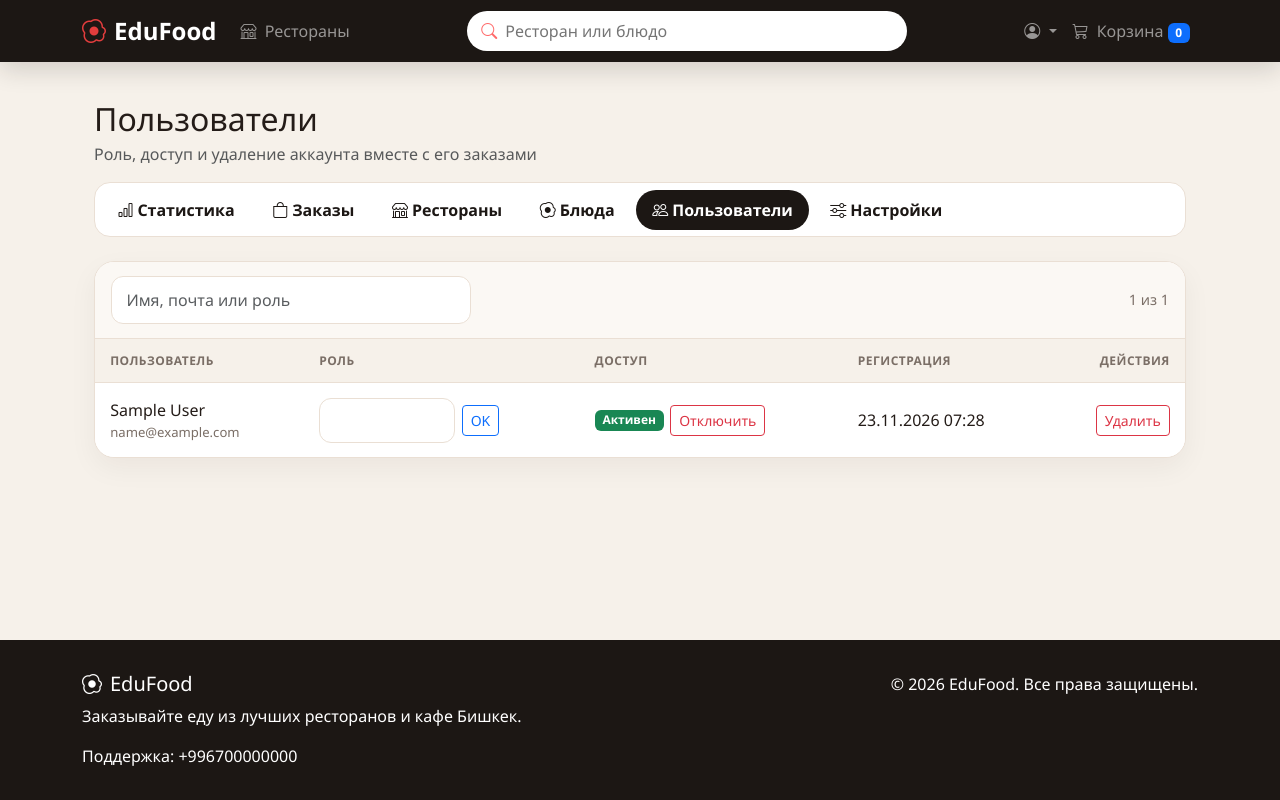
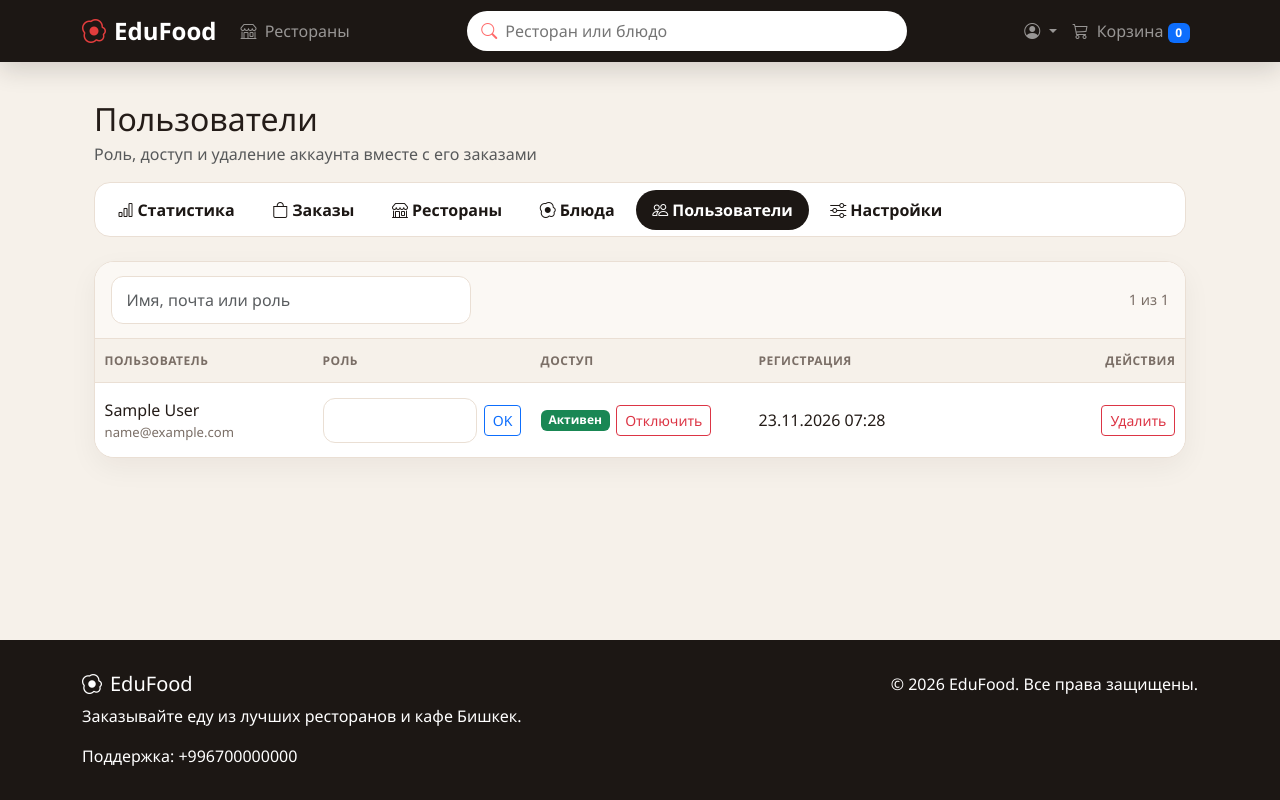
Before and after one commit to GycokxD/FoodDeliv, a Spring Boot app: page /admin/users in a window 1280 px wide. Run offline with Spring Boot 4, Linux system fonts and the light colour scheme; the visitor is signed in with stand-in values (Sample User, id 1); data that the repository does not hold is empty; some of the project's set-up classes (security, data sources, template engines, error pages and the like) are left out, and stand-ins take their place; some libraries are stand-ins or nearby versions.

Commit message:
Bug fixed

```diff
--- a/src/main/resources/templates/admin/orders.ftlh
+++ b/src/main/resources/templates/admin/orders.ftlh
@@ -28,7 +28,7 @@
                 <#list orders as order>
                     <tr>
                         <td class="num"><a href="/orders/${order.id}">#${order.id}</a></td>
-                        <td class="text-nowrap"><@admin.date order.createdAt/></td>
+                        <td><@admin.date order.createdAt/></td>
                         <td>
                             <div class="stack">
                                 <span>${(order.user.name)!"—"}</span>
--- a/src/main/resources/templates/admin/users.ftlh
+++ b/src/main/resources/templates/admin/users.ftlh
@@ -54,7 +54,7 @@
                                 </form>
                             </div>
                         </td>
-                        <td class="text-nowrap"><@admin.date account.createdAt/></td>
+                        <td><@admin.date account.createdAt/></td>
                         <td>
                             <form action="/admin/users/${account.id}/delete" method="post" class="row-actions" onsubmit="return confirm('Удалить пользователя и все его заказы?');">
                                 <#if _csrf??><input type="hidden" name="${_csrf.parameterName}" value="${_csrf.token}"/></#if>
--- a/src/main/resources/templates/cart/cart.ftlh
+++ b/src/main/resources/templates/cart/cart.ftlh
@@ -21,7 +21,7 @@
     <#if dishes?has_content>
         <div class="card mb-4 shadow-sm table-card">
             <div class="table-responsive">
-                <table class="table align-middle mb-0 wrap-table" style="min-width: 720px">
+                <table class="table align-middle mb-0 wrap-table">
                     <colgroup>
                         <col style="width: 36%">
                         <col style="width: 16%">
--- a/src/main/resources/templates/layout.ftlh
+++ b/src/main/resources/templates/layout.ftlh
@@ -24,6 +24,7 @@
             background-color: var(--paper);
             color: var(--ink);
             font-family: 'Segoe UI', Tahoma, Geneva, Verdana, sans-serif;
+            overflow-x: hidden;
         }
 
         a {
@@ -903,8 +904,14 @@
                 white-space: nowrap;
             }
 
+            .table-responsive {
+                max-width: 100%;
+                overflow-x: hidden;
+            }
+
             .admin-table {
                 width: 100%;
+                table-layout: fixed;
                 border-collapse: separate;
                 border-spacing: 0;
                 margin: 0;
@@ -920,16 +927,19 @@
                 font-weight: 700;
                 letter-spacing: 0.04em;
                 text-transform: uppercase;
-                padding: 0.8rem 0.95rem;
+                padding: 0.8rem 0.6rem;
                 border-bottom: 1px solid var(--line);
-                white-space: nowrap;
+                white-space: normal;
+                overflow-wrap: anywhere;
             }
 
             .admin-table td {
-                padding: 0.9rem 0.95rem;
+                padding: 0.9rem 0.6rem;
                 border-bottom: 1px solid #f0e6dc;
                 vertical-align: middle;
                 background: #fff;
+                overflow-wrap: anywhere;
+                word-break: break-word;
             }
 
             .admin-table tbody tr:last-child td {
@@ -950,10 +960,12 @@
             .admin-table .sub {
                 color: #7a6e66;
                 font-size: 0.82rem;
+                overflow-wrap: anywhere;
             }
 
             .admin-table .clip {
-                max-width: 280px;
+                overflow: hidden;
+                text-overflow: ellipsis;
             }
 
             .row-actions {
@@ -961,18 +973,25 @@
                 align-items: center;
                 justify-content: flex-end;
                 gap: 0.4rem;
-                flex-wrap: nowrap;
+                flex-wrap: wrap;
+                min-width: 0;
             }
 
             .row-actions .form-select {
                 width: auto;
-                min-width: 8.5rem;
+                max-width: 100%;
+                min-width: 0;
+                flex: 1 1 7rem;
             }
 
             .admin-table .num {
                 font-variant-numeric: tabular-nums;
                 font-weight: 700;
                 white-space: nowrap;
+            }
+
+            .admin-table .text-nowrap {
+                white-space: normal;
             }
 
             .table-card,
@@ -986,7 +1005,7 @@
             }
 
             .table-responsive > .wrap-table {
-                min-width: 720px;
+                min-width: 0;
             }
 
             .wrap-table th,
@@ -1001,11 +1020,16 @@
             }
 
             .wrap-table .col-actions,
-            .wrap-table .col-nowrap,
-            .wrap-table .col-actions *,
-            .wrap-table .col-nowrap * {
+            .wrap-table .col-nowrap {
                 overflow-wrap: normal;
                 word-break: normal;
+            }
+
+            .wrap-table .col-nowrap {
+                white-space: nowrap;
+            }
+
+            .wrap-table .col-actions .btn {
                 white-space: nowrap;
             }
 
@@ -1013,13 +1037,14 @@
                 display: flex;
                 align-items: center;
                 gap: 0.5rem;
-                flex-wrap: nowrap;
+                flex-wrap: wrap;
             }
 
             .wrap-table .cell-controls .form-select {
                 width: auto;
-                min-width: 7.5rem;
-                flex: 1 1 auto;
+                min-width: 0;
+                max-width: 100%;
+                flex: 1 1 7rem;
             }
 
             .wrap-table .cell-controls .btn,
--- a/src/main/resources/templates/order/details.ftlh
+++ b/src/main/resources/templates/order/details.ftlh
@@ -122,7 +122,7 @@
             <h4 class="mb-3">Состав заказа</h4>
             <#if order.items?has_content>
                 <div class="table-responsive">
-                <table class="table align-middle mb-0 wrap-table" style="min-width: 560px">
+                <table class="table align-middle mb-0 wrap-table">
                     <colgroup>
                         <col style="width: 60%">
                         <col style="width: 18%">
```
